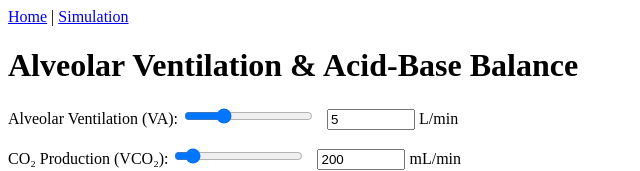
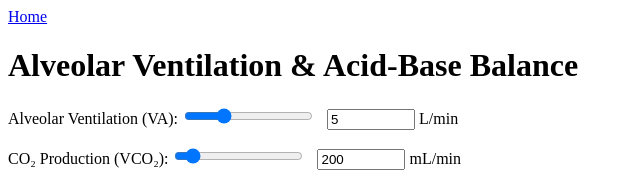
Before and after one commit to Shaba9/acid-base-frontend, a React (Vite) app: page / in a window 1280 px wide. Shown: the top 171 px of the page, without its empty margins (0-640 px from the left). Built offline with nearby package versions, Linux system fonts and the light colour scheme; no server answers.

Commit message:
Cleanup: Remove Simulation route

```diff
--- a/src/App.tsx
+++ b/src/App.tsx
@@ -1,17 +1,18 @@
 import React from 'react';
 import { BrowserRouter as Router, Routes, Route, Link } from 'react-router-dom';
 import Home from './components/Home';
-import Simulation from './components/Simulation';
+// import Simulation from './components/Simulation';
 
 function App() {
   return (
     <Router>
       <nav>
-        <Link to="/">Home</Link> | <Link to="/simulation">Simulation</Link>
+        <Link to="/">Home</Link>
+        {/* | <Link to="/simulation">Simulation</Link> */}
       </nav>
       <Routes>
         <Route path="/" element={<Home />} />
-        <Route path="/simulation" element={<Simulation />} />
+        {/* <Route path="/simulation" element={<Simulation />} /> */}
       </Routes>
     </Router>
   );
```
